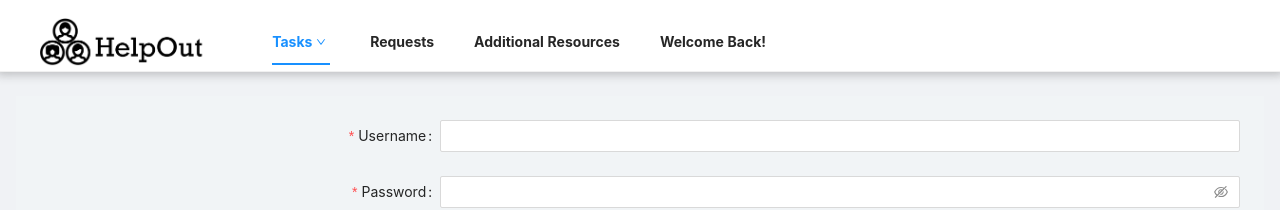
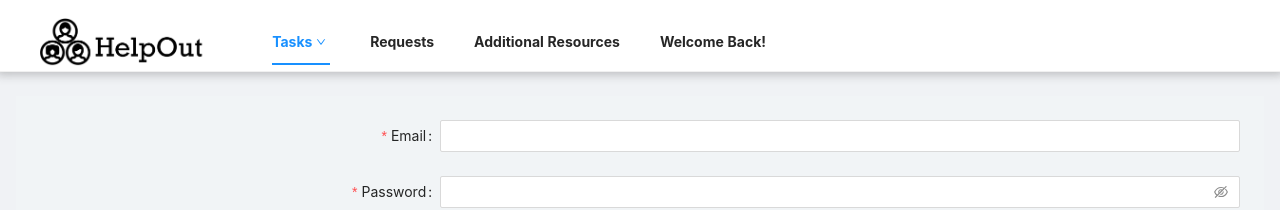
Before and after one commit to info442-group-7/HelpOut, a React (Create React App) app: page /login in a window 1280 px wide. Shown: the top 210 px of the page. Built offline with nearby package versions, Linux system fonts and the light colour scheme.

Commit message:
added authentication code

```diff
--- /dev/null
+++ b/src/FirebaseUtil/index.jsx
@@ -0,0 +1,16 @@
+import firebase from "firebase";
+
+const firebaseConfig = {
+    apiKey: "AIzaSyCjJR5NV13iDYluMYu-EQQZMIlZ2DwhW9A",
+    authDomain: "help-out-info-442.firebaseapp.com",
+    databaseURL: "https://help-out-info-442.firebaseio.com",
+    projectId: "help-out-info-442",
+    storageBucket: "help-out-info-442.appspot.com",
+    messagingSenderId: "487992417747",
+    appId: "1:487992417747:web:af6e6e755c8a62f3c4e326",
+    measurementId: "G-2YLQWRCY46"
+  };
+
+  firebase.initializeApp(firebaseConfig);
+
+  export default firebase;
--- a/src/components/CreateNewRequest/CreateNewRequestView.jsx
+++ b/src/components/CreateNewRequest/CreateNewRequestView.jsx
@@ -2,11 +2,9 @@ import { Form, Input, InputNumber, Modal, Button } from 'antd';
 import React, { Component } from 'react';
 import { CheckCircleOutlined } from '@ant-design/icons';
 import { Redirect, Link, useHistory } from 'react-router-dom';
-import firebase from 'firebase/app';
+// import firebase from 'firebase/app';
 
 const { confirm } = Modal;
-
-
 
 const layout = {
   labelCol: { span: 8 },
@@ -38,8 +36,8 @@ const CreateNewRequestView = () => {
   // on successful submission, creates modal
   const onFinish = values => {
     console.log('Success:', values);
-    let userTest = firebase.database().ref("USER");
-    userTest.push({user_city: "TESTING"})
+    // let userTest = firebase.database().ref("USER");
+    // userTest.push({user_city: "TESTING"})
 
     // somehow send to database here!
 
--- a/src/components/UserLogin/UserLoginView.jsx
+++ b/src/components/UserLogin/UserLoginView.jsx
@@ -1,4 +1,5 @@
 import React, { Component } from 'react';
+import firebase from "../../FirebaseUtil";
 
 import { Form, Input, Button, Checkbox } from 'antd';
 
@@ -18,14 +19,17 @@ const tailLayout = {
 };
 
 const UserLoginView = () => {
-  const onFinish = values => {
+  const onFinish = async (values) => {
     console.log('Success:', values);
+    const authUserResponse = await firebase.app().auth().signInWithEmailAndPassword(values.email, values.password)
+    console.log(authUserResponse);
   };
 
   const onFinishFailed = errorInfo => {
     console.log('Failed:', errorInfo);
   };
-
+// put util file
+// on finish call firebase
   return (
     <Form
       {...layout}
@@ -37,8 +41,8 @@ const UserLoginView = () => {
       onFinishFailed={onFinishFailed}
     >
       <Form.Item
-        label="Username"
-        name="username"
+        label="Email"
+        name="email"
         rules={[
           {
             required: true,
--- a/src/components/UserSignUp/UserSignUpView.jsx
+++ b/src/components/UserSignUp/UserSignUpView.jsx
@@ -1,23 +1,44 @@
 import { Form, Input, Select, Tooltip, Button } from 'antd';
 import React, { Component } from 'react';
-
-
+import firebase from "../../FirebaseUtil";
 const { Option } = Select;
 
 const UserSignUpView = () => {
-  const onFinish = values => {
+  const onFinish = async (values) => {
     console.log('Received values of form: ', values);
+    const authUserResponse = await firebase.app().auth().createUserWithEmailAndPassword(values.email, values.password)
+    console.log(authUserResponse)
+   const newUserSnapshot = await firebase.database().ref('USER/' + authUserResponse.user.uid).set({  //reference to collection
+      // username: name,
+      email: values.email
+      // profile_picture : imageUrl
+    });
+    console.log(newUserSnapshot.val())
   };
 
   return (
     <Form name="complex-form" onFinish={onFinish} labelCol={{ span: 8 }} wrapperCol={{ span: 16 }}>
-      <Form.Item label="Username">
+      <Form.Item label="Email">
         <Form.Item
-          name="username"
+          name="email"
           noStyle
-          rules={[{ required: true, message: 'Username is required' }]}
+          rules={[{ required: true, message: 'Email is required' }]}
         >
-          <Input style={{ width: 160 }} placeholder="Please input" />
+          <Input style={{ width: 160 }} placeholder="Please input" type="email"/>
+        </Form.Item>
+        <Tooltip title="Useful information">
+          <a href="#API" style={{ margin: '0 8px' }}>
+            Need Help?
+          </a>
+        </Tooltip>
+      </Form.Item>
+      <Form.Item label="Password">
+        <Form.Item
+          name="password"
+          noStyle
+          rules={[{ required: true, message: 'Password is required' }]}
+        >
+          <Input style={{ width: 160 }} placeholder="Please input" type="password"/>
         </Form.Item>
         <Tooltip title="Useful information">
           <a href="#API" style={{ margin: '0 8px' }}>
--- a/src/index.js
+++ b/src/index.js
@@ -6,9 +6,9 @@ import { DatePicker, message } from 'antd';
 import 'antd/dist/antd.css';
 import './index.css';
 import * as serviceWorker from './serviceWorker';
-import firebase from './firebase/app';
-import 'firebase/auth';
-import 'firebase/database';
+// import firebase from './firebase/app';
+// import 'firebase/auth';
+// import 'firebase/database';
 
 
 // const App = () => {
@@ -26,19 +26,6 @@ import 'firebase/database';
 //     </div>
 //   );
 // };
-const firebaseConfig = {
-    apiKey: "AIzaSyCjJR5NV13iDYluMYu-EQQZMIlZ2DwhW9A",
-    authDomain: "help-out-info-442.firebaseapp.com",
-    databaseURL: "https://help-out-info-442.firebaseio.com",
-    projectId: "help-out-info-442",
-    storageBucket: "help-out-info-442.appspot.com",
-    messagingSenderId: "487992417747",
-    appId: "1:487992417747:web:af6e6e755c8a62f3c4e326",
-    measurementId: "G-2YLQWRCY46"
-  };
-
-  firebase.initializeApp(firebaseConfig);
-
 
 
 ReactDOM.render(<App />, document.getElementById('root'));
```
